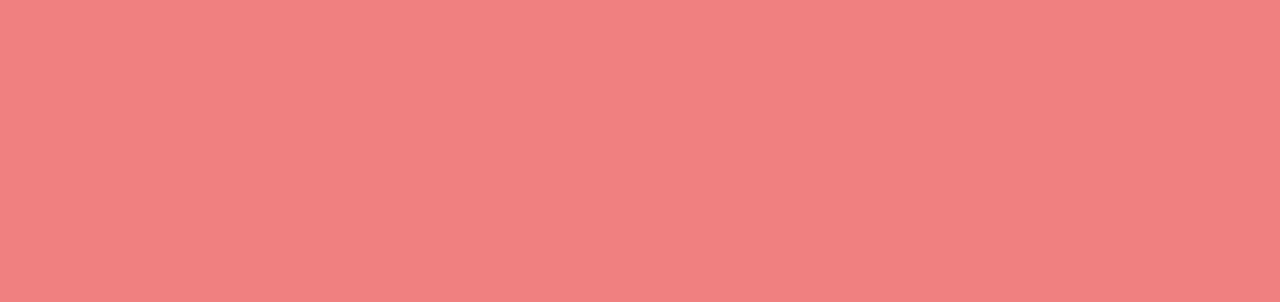
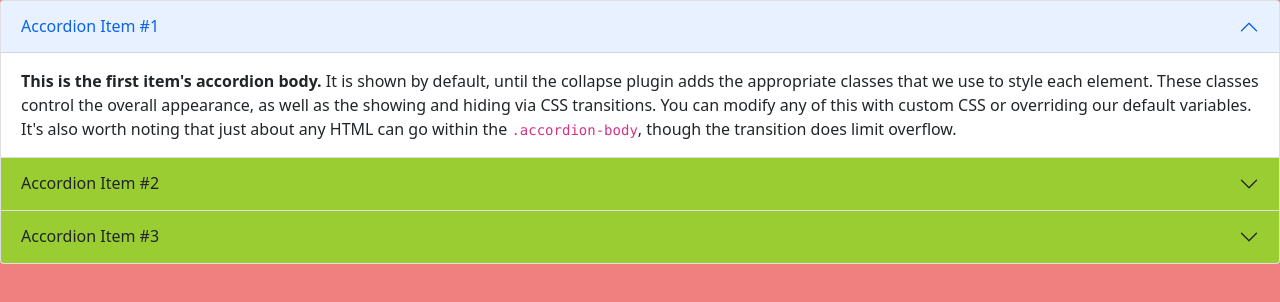
Before and after one commit to lesleyjkeyes/flexbox-bootstrap, a plain HTML site: page index.html in a window 1280 px wide. Drawn offline with nearby package versions, Linux system fonts and the light colour scheme.

Commit message:
First practice with Bootstrap

```diff
--- a/index.html
+++ b/index.html
@@ -5,9 +5,49 @@
   <meta http-equiv="X-UA-Compatible" content="IE=edge">
   <meta name="viewport" content="width=device-width, initial-scale=1.0">
   <title>Document</title>
+  <link href="https://cdn.jsdelivr.net/npm/bootstrap@5.1.3/dist/css/bootstrap.min.css" rel="stylesheet" integrity="sha384-1BmE4kWBq78iYhFldvKuhfTAU6auU8tT94WrHftjDbrCEXSU1oBoqyl2QvZ6jIW3" crossorigin="anonymous">
   <link rel="stylesheet" href="main.css">
 </head>
 <body>
+  <div class="accordion" id="accordionExample">
+    <div class="accordion-item">
+      <h2 class="accordion-header" id="headingOne">
+        <button class="accordion-button" type="button" data-bs-toggle="collapse" data-bs-target="#collapseOne" aria-expanded="true" aria-controls="collapseOne">
+          Accordion Item #1
+        </button>
+      </h2>
+      <div id="collapseOne" class="accordion-collapse collapse show" aria-labelledby="headingOne" data-bs-parent="#accordionExample">
+        <div class="accordion-body">
+          <strong>This is the first item's accordion body.</strong> It is shown by default, until the collapse plugin adds the appropriate classes that we use to style each element. These classes control the overall appearance, as well as the showing and hiding via CSS transitions. You can modify any of this with custom CSS or overriding our default variables. It's also worth noting that just about any HTML can go within the <code>.accordion-body</code>, though the transition does limit overflow.
+        </div>
+      </div>
+    </div>
+    <div class="accordion-item">
+      <h2 class="accordion-header" id="headingTwo">
+        <button class="accordion-button collapsed" type="button" data-bs-toggle="collapse" data-bs-target="#collapseTwo" aria-expanded="false" aria-controls="collapseTwo">
+          Accordion Item #2
+        </button>
+      </h2>
+      <div id="collapseTwo" class="accordion-collapse collapse" aria-labelledby="headingTwo" data-bs-parent="#accordionExample">
+        <div class="accordion-body">
+          <strong>This is the second item's accordion body.</strong> It is hidden by default, until the collapse plugin adds the appropriate classes that we use to style each element. These classes control the overall appearance, as well as the showing and hiding via CSS transitions. You can modify any of this with custom CSS or overriding our default variables. It's also worth noting that just about any HTML can go within the <code>.accordion-body</code>, though the transition does limit overflow.
+        </div>
+      </div>
+    </div>
+    <div class="accordion-item">
+      <h2 class="accordion-header" id="headingThree">
+        <button class="accordion-button collapsed" type="button" data-bs-toggle="collapse" data-bs-target="#collapseThree" aria-expanded="false" aria-controls="collapseThree">
+          Accordion Item #3
+        </button>
+      </h2>
+      <div id="collapseThree" class="accordion-collapse collapse" aria-labelledby="headingThree" data-bs-parent="#accordionExample">
+        <div class="accordion-body">
+          <strong>This is the third item's accordion body.</strong> It is hidden by default, until the collapse plugin adds the appropriate classes that we use to style each element. These classes control the overall appearance, as well as the showing and hiding via CSS transitions. You can modify any of this with custom CSS or overriding our default variables. It's also worth noting that just about any HTML can go within the <code>.accordion-body</code>, though the transition does limit overflow.
+        </div>
+      </div>
+    </div>
+  </div>
+  <script src="https://cdn.jsdelivr.net/npm/bootstrap@5.1.3/dist/js/bootstrap.bundle.min.js" integrity="sha384-ka7Sk0Gln4gmtz2MlQnikT1wXgYsOg+OMhuP+IlRH9sENBO0LRn5q+8nbTov4+1p" crossorigin="anonymous"></script>
   <script src="main.js"></script>
 </body>
 </html>
--- a/main.css
+++ b/main.css
@@ -1,3 +1,7 @@
 body{
   background-color: lightcoral;
 }
+
+.accordion-button{
+  background-color: yellowgreen;
+}
```
